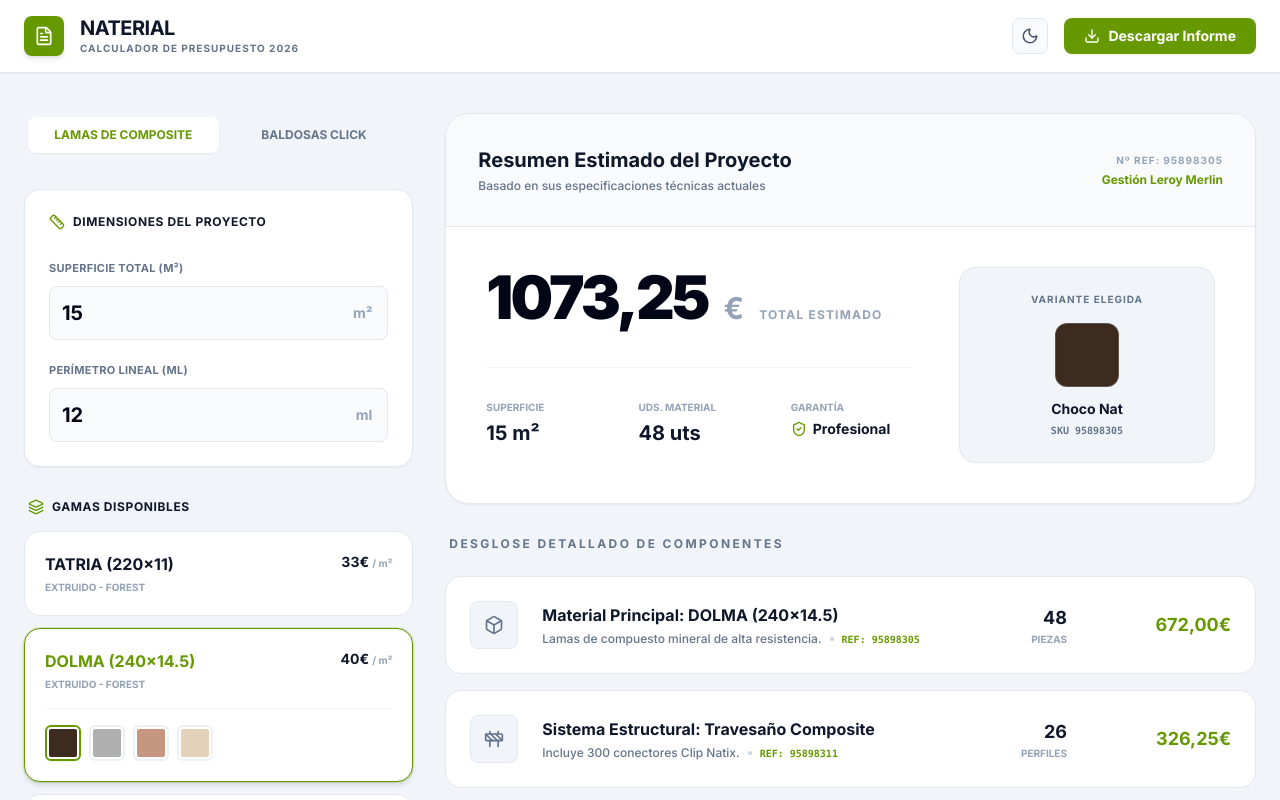
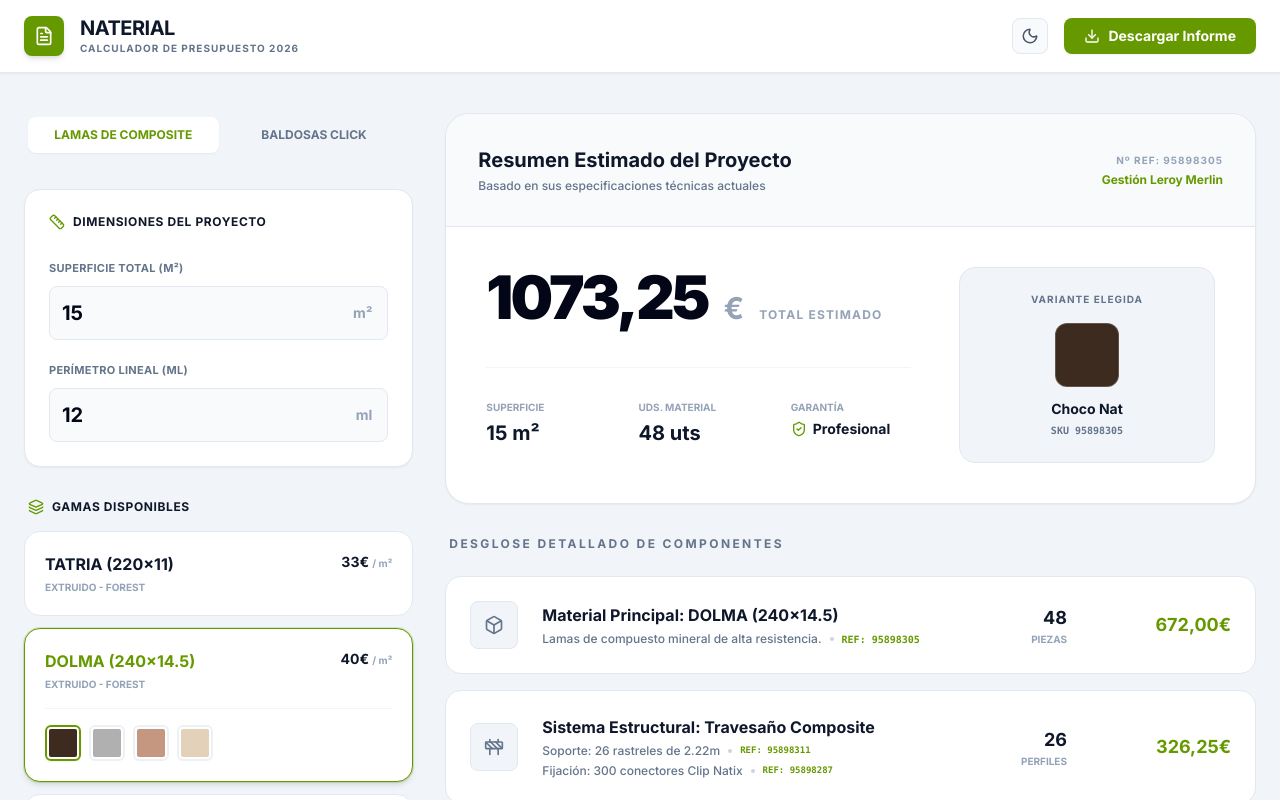
Before and after one commit to rcaspad/presupuestador-naterial, a React (Vite) app: page / in a window 1280 px wide. Shown: the top 800 px of the page. Built offline with nearby package versions, Linux system fonts and the light colour scheme.

Commit message:
fix: show explicit quantity and reference for clips in structural breakdown

```diff
--- a/src/App.jsx
+++ b/src/App.jsx
@@ -462,10 +462,19 @@
                     </div>
                     <div>
                       <h4 className="font-bold text-base text-slate-900 dark:text-white">Sistema Estructural: {travesaño.nombre}</h4>
-                      <div className="flex items-center gap-2 mt-1">
-                        <p className="text-xs text-slate-500 font-medium">Incluye {calculos.numClips} conectores {clipInfo?.nombre}.</p>
-                        <div className="w-1 h-1 rounded-full bg-slate-300 dark:bg-slate-700" />
-                        <p className="text-[10px] font-mono font-bold text-leroy-green uppercase">REF: {travesaño.ref}</p>
+                      <div className="space-y-1 mt-1">
+                        <div className="flex items-center gap-2">
+                          <p className="text-xs text-slate-500 font-medium">Soporte: {calculos.numRastreles} rastreles de {travesaño.largo}m</p>
+                          <div className="w-1 h-1 rounded-full bg-slate-300 dark:bg-slate-700" />
+                          <p className="text-[9px] font-mono font-bold text-leroy-green uppercase">REF: {travesaño.ref}</p>
+                        </div>
+                        {clipInfo && (
+                          <div className="flex items-center gap-2">
+                            <p className="text-xs text-slate-500 font-medium">Fijación: {calculos.numClips} conectores {clipInfo.nombre}</p>
+                            <div className="w-1 h-1 rounded-full bg-slate-300 dark:bg-slate-700" />
+                            <p className="text-[9px] font-mono font-bold text-leroy-green uppercase">REF: {clipInfo.ref}</p>
+                          </div>
+                        )}
                       </div>
                     </div>
                   </div>
```
